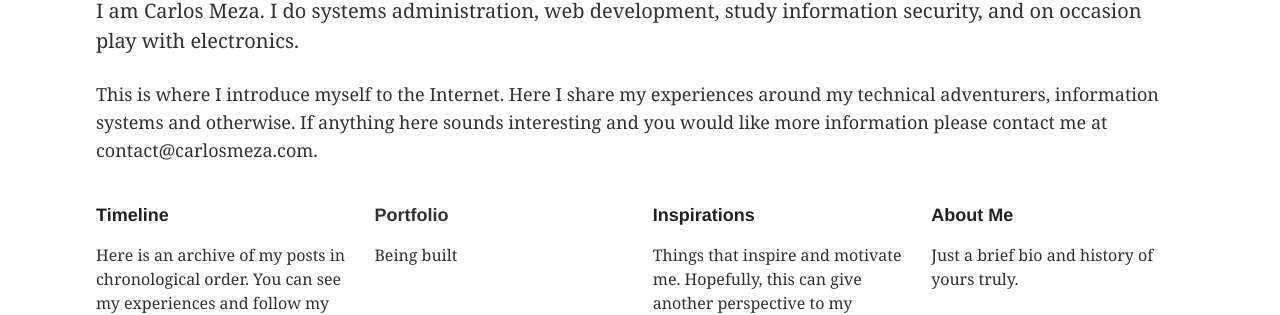
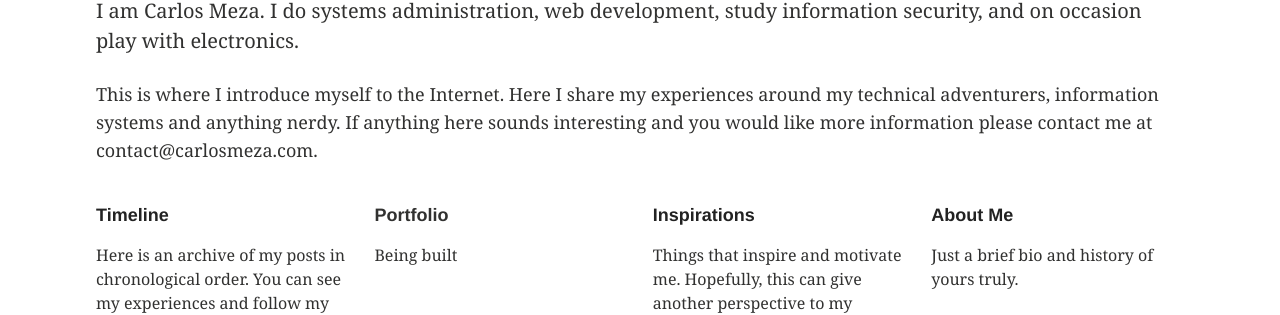
Before and after one commit to CMeza99/cmeza99.github.io, a Jekyll site: the page built from index.md, in a window 1280 px wide. Shown: the part 489-804 px from the top of the page. Built offline with Jekyll 4.4.1, drawn with Linux system fonts in a browser that asks for light colours.

Commit message:
update home

```diff
--- a/index.md
+++ b/index.md
@@ -10,7 +10,7 @@
 ---
 I am Carlos Meza. I do systems administration, web development, study information security, and on occasion play with electronics.
 
-This is where I introduce myself to the Internet. Here I share my experiences around my technical adventurers, information systems and otherwise. If anything here sounds interesting and you would like more information please contact me at contact@carlosmeza.com.
+This is where I introduce myself to the Internet. Here I share my experiences around my technical adventurers, information systems and anything nerdy. If anything here sounds interesting and you would like more information please contact me at contact@carlosmeza.com.
 
 <div class="tiles">
 
```
